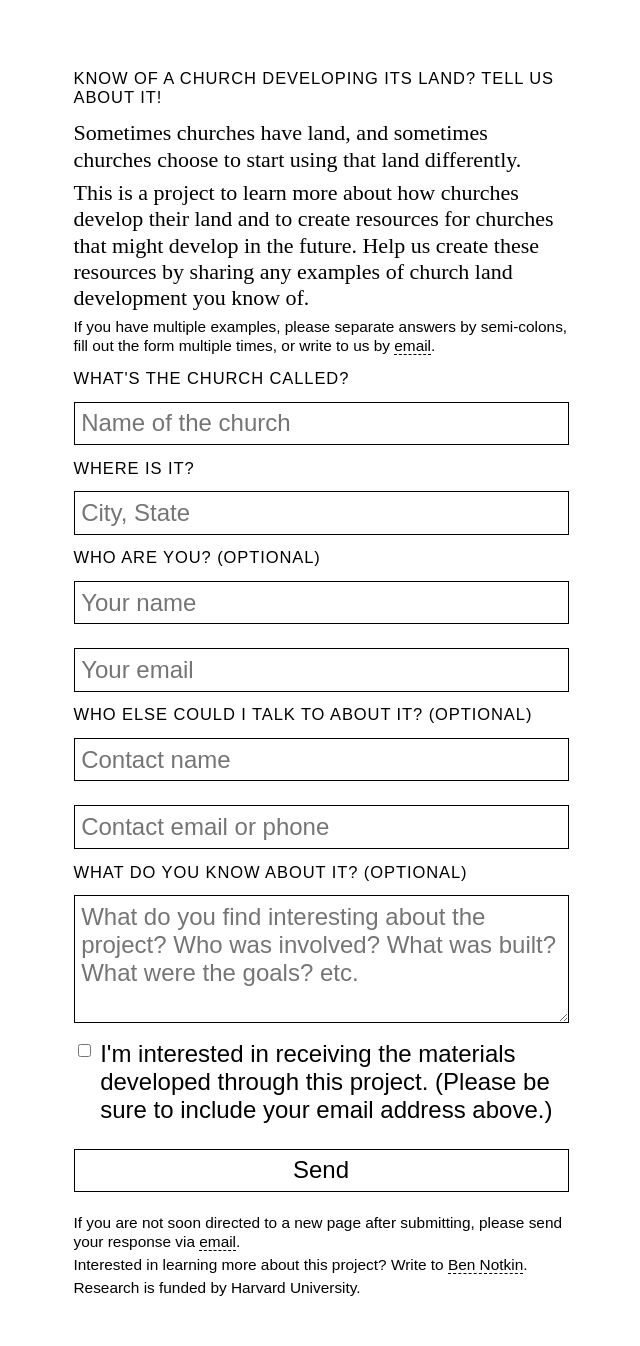
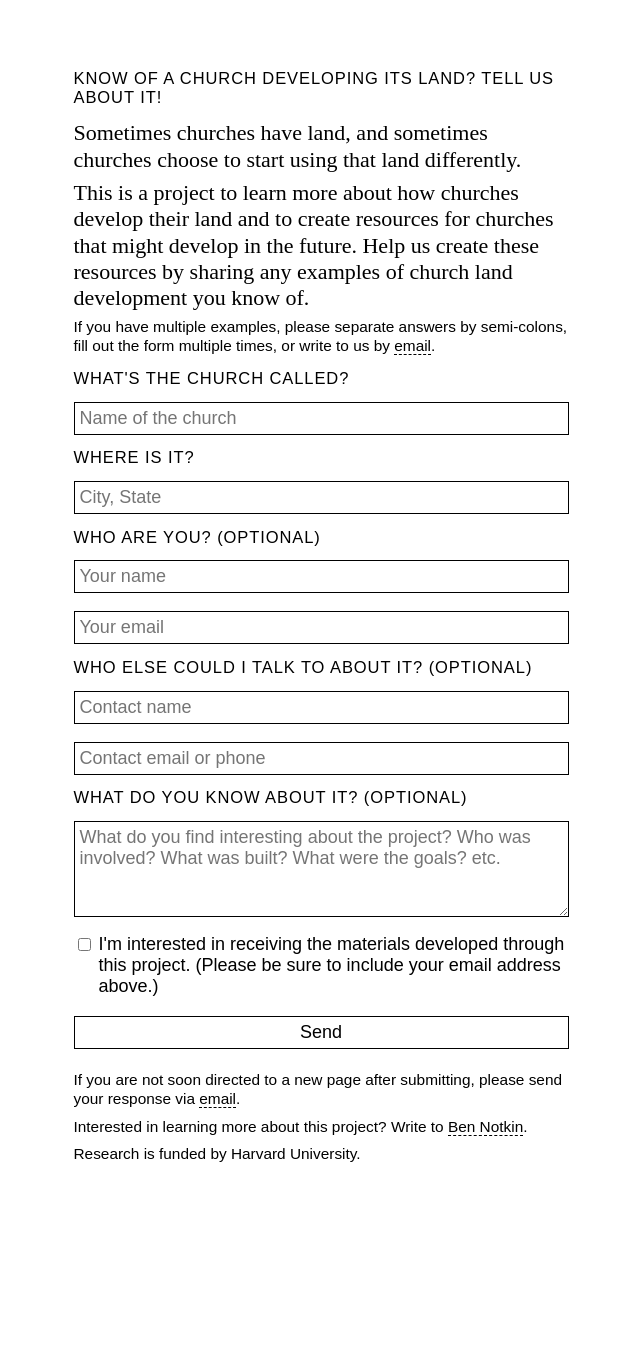
Before and after one commit to bennotkin/bennotkin.github.io, a Jekyll site: the page church-land/index.html, which Jekyll copies as it is, in a window 1280 px wide. Shown: the whole page, without its empty margins (319-959 px from the left). Built offline with Jekyll 4.4.1, drawn with Linux system fonts in a browser that asks for light colours; after the commit the page ends 1217 px from its top, so only the background shows below that.

Commit message:
Update churchlandstyle.css

```diff
--- a/css/churchlandstyle.css
+++ b/css/churchlandstyle.css
@@ -1,5 +1,5 @@
 body {
-  font-size: 36pt;
+  font-size: 36px;
   font-kerning: normal;
   padding: 3ch;
   margin: 0 auto;
@@ -46,7 +46,7 @@ a:hover {
 
 input[type="text"], input[type="email"], textarea, button, label span {
   font-family: sans-serif;
-  font-size: 30pt;
+  font-size: 30px;
 }
 
 input[type="text"], input[type="email"], textarea, button {
@@ -96,6 +96,8 @@ button:hover {font-style:italic}
 
 .disclaimer {font-family: sans-serif; font-size: .7em;}
 
+p.disclaimer + p.disclaimer {margin: .6em 0;}
+
 .midbox {*/
   grid-row: 2/2;
   align-self: center;
@@ -110,6 +112,6 @@ button:hover {font-style:italic}
     font-size: 22;
   }
   input[type="text"], input[type="email"], textarea, button, label span {
-    font-size: 18pt;
+    font-size: 18px;
   }
 }
```
